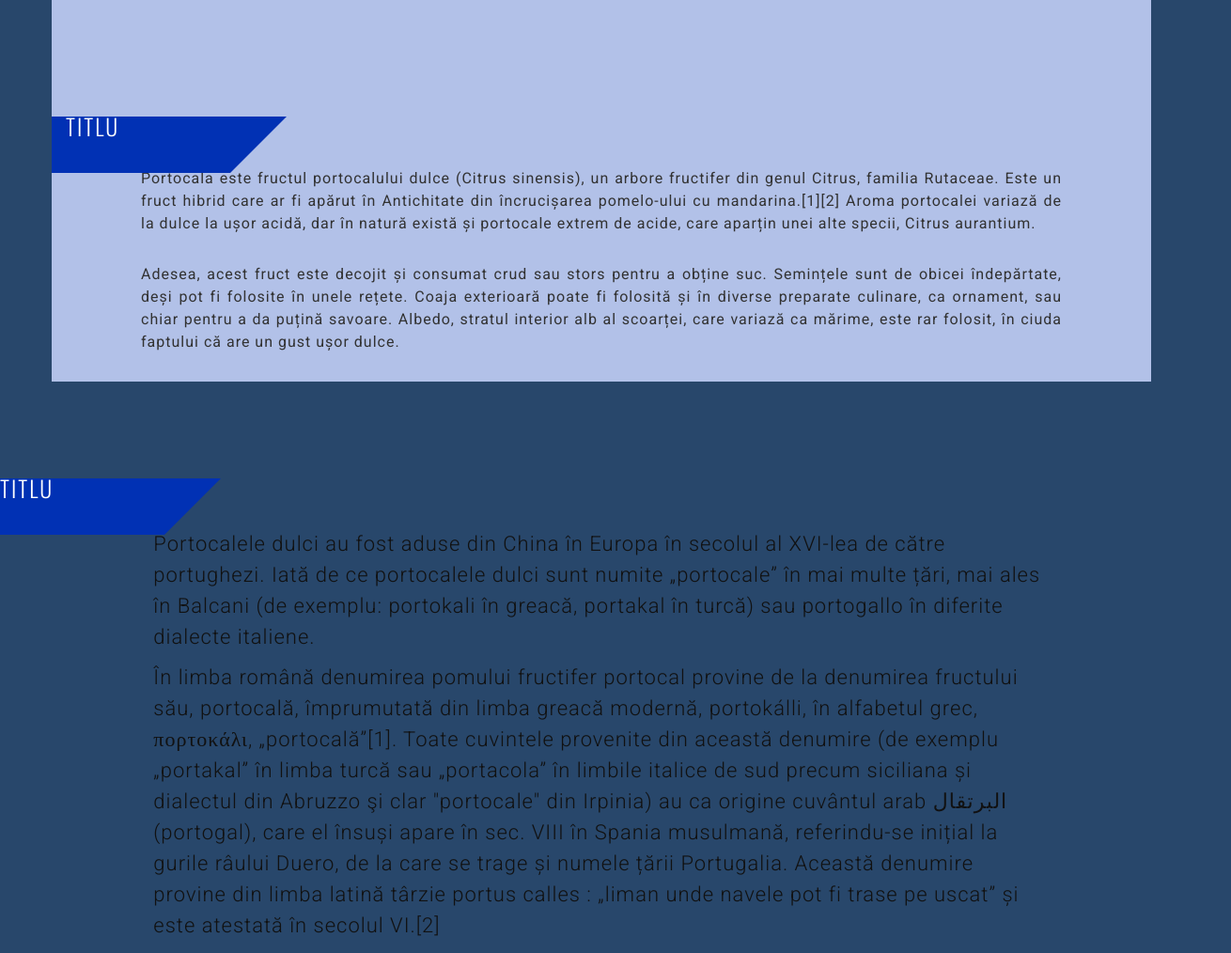
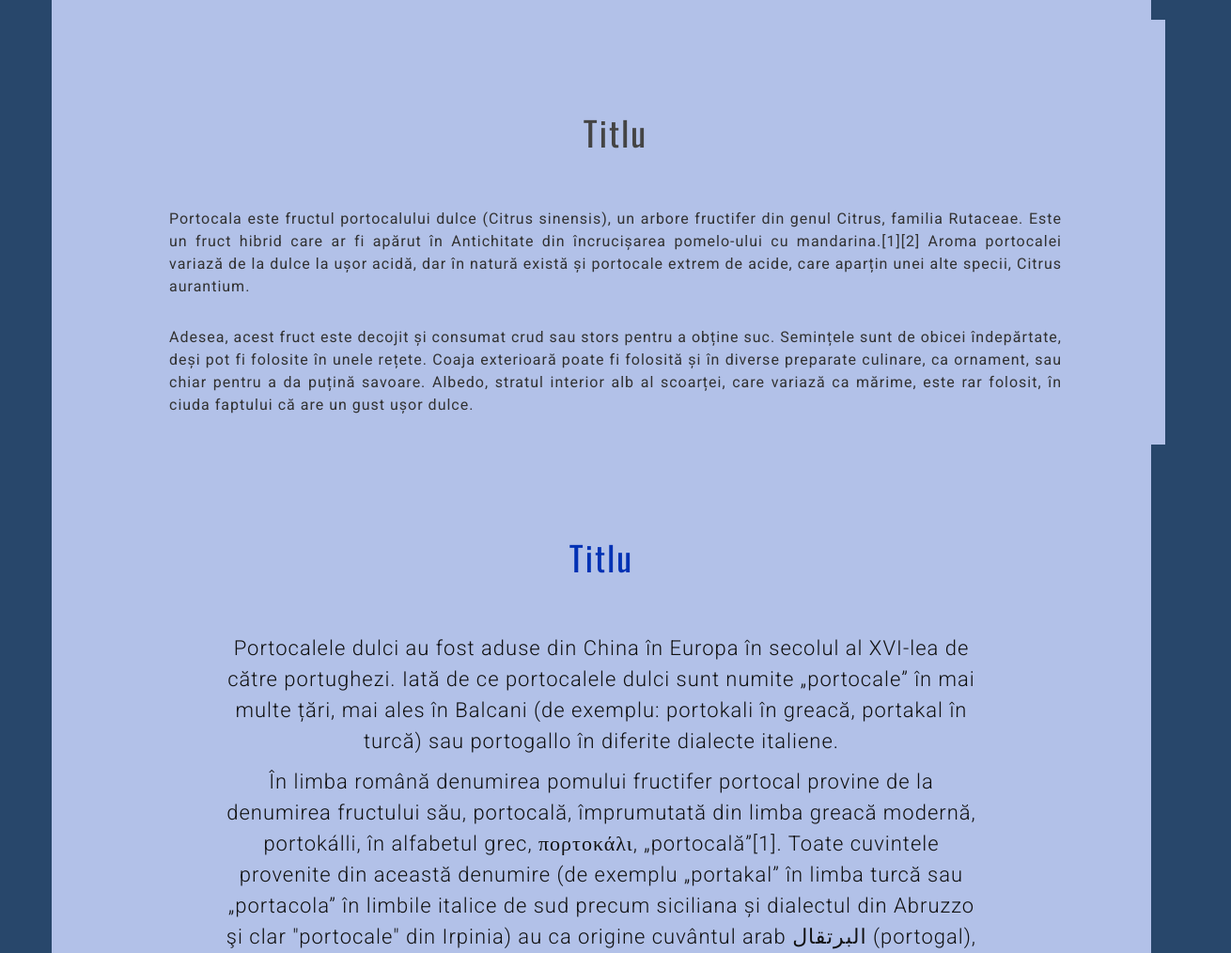
Before and after one commit to Alex1612356356/portocala, a plain HTML site: page index.html in a window 1280 px wide. Shown: the part 1020-2034 px from the top of the page at 94% size, 1310 px wide, since content can reach past the window. Drawn offline with nearby package versions, Linux system fonts and the light colour scheme; a script that the page names is missing.

Commit message:
Update index.html

```diff
--- a/index.html
+++ b/index.html
@@ -94,13 +94,15 @@
 </div>
                     </div>
                 </div>
+            <div class="container section-bg">
                 <div class="row">
                     <div class="col-sm-12">
-                        <div class="classic-title">
-                                <h3 class="inner-stiker">Titlu</h3>
-<div class="incline-div"></div>
+                        <div class="title-box">
+
+                            <h2 class="title mt0">Titlu</h2>
                         </div>
                     </div>
+                </div>
                     <div class="boxed">
                         <div class="col-sm-4 col-lg-12">
                           <p class="p-large"> Portocala este fructul portocalului dulce (Citrus sinensis), un arbore fructifer din genul Citrus, familia Rutaceae. Este un fruct hibrid care ar fi apărut în Antichitate din încrucișarea pomelo-ului cu mandarina.[1][2]
@@ -117,13 +119,15 @@ Aroma portocalei variază de la dulce la ușor acidă, dar în natură există
         </section>
     <!-- Misiunea -->
         <section id="history" class="history">
- <div class="row">
+            <div class="container section-bg">
+                <div class="row">
                     <div class="col-sm-12">
-                        <div class="classic-title">
-                                <h3 class="inner-stiker">Titlu</h3>
-<div class="incline-div"></div>
+                        <div class="title-box">
+
+                            <h2 class="title mt0">Titlu</h2>
                         </div>
                     </div>
+                </div>
                 <div class="row">
                     <div class="boxed">
                         <div class="col-sm-10 col-sm-offset-1">
```
